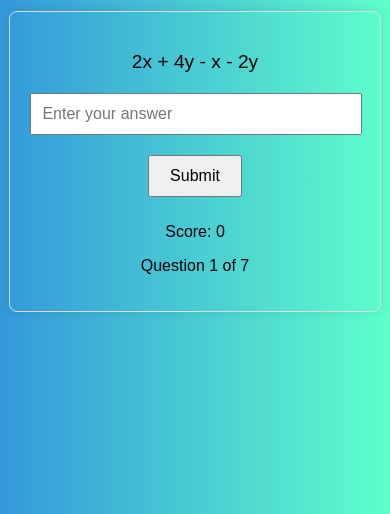
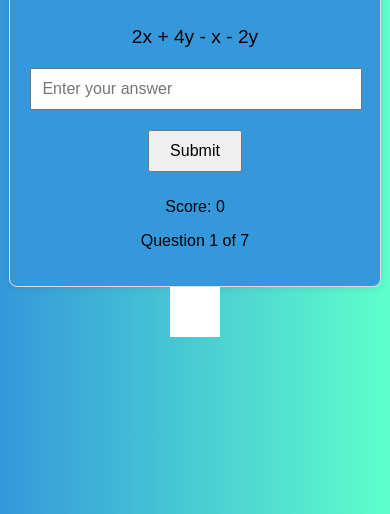
Before and after one commit to 1275246/algebra-quiz-game, a plain HTML site: page index.html in a window 390 px wide. Shown: the part 330-844 px from the top of the page. Drawn offline with Linux system fonts and the light colour scheme.

Commit message:
Update styles.css

```diff
--- a/styles.css
+++ b/styles.css
@@ -1,6 +1,6 @@
 body {
     font-family: Arial, sans-serif;
-    background: linear-gradient(to right, #3498db, #5effcb); /* Gradient background */
+    background: linear-gradient(to right, #3498db, #3498db); /* Single gradient background */
     text-align: center;
     margin: 0;
     padding: 0;
@@ -17,7 +17,7 @@ h1 {
     max-width: 600px;
     margin: 0 auto;
     padding: 20px;
-    background: none; /* Remove background color */
+    background: linear-gradient(to right, #3498db, #3498db); /* Single gradient background */
     border: 1px solid #ddd;
     box-shadow: 0 0 10px rgba(0,0,0,0.1);
     border-radius: 8px;
@@ -51,3 +51,18 @@ button {
 #gameCanvas {
     margin-top: 20px;
 }
+
+.box {
+    width: 100px;
+    height: 100px;
+    background-color: #fff; /* Default color */
+    transition: background-color 0.3s ease; /* Smooth color transition */
+}
+
+/* Media query for smaller screens */
+@media screen and (max-width: 600px) {
+    .box {
+        width: 50px;
+        height: 50px;
+    }
+}
```
